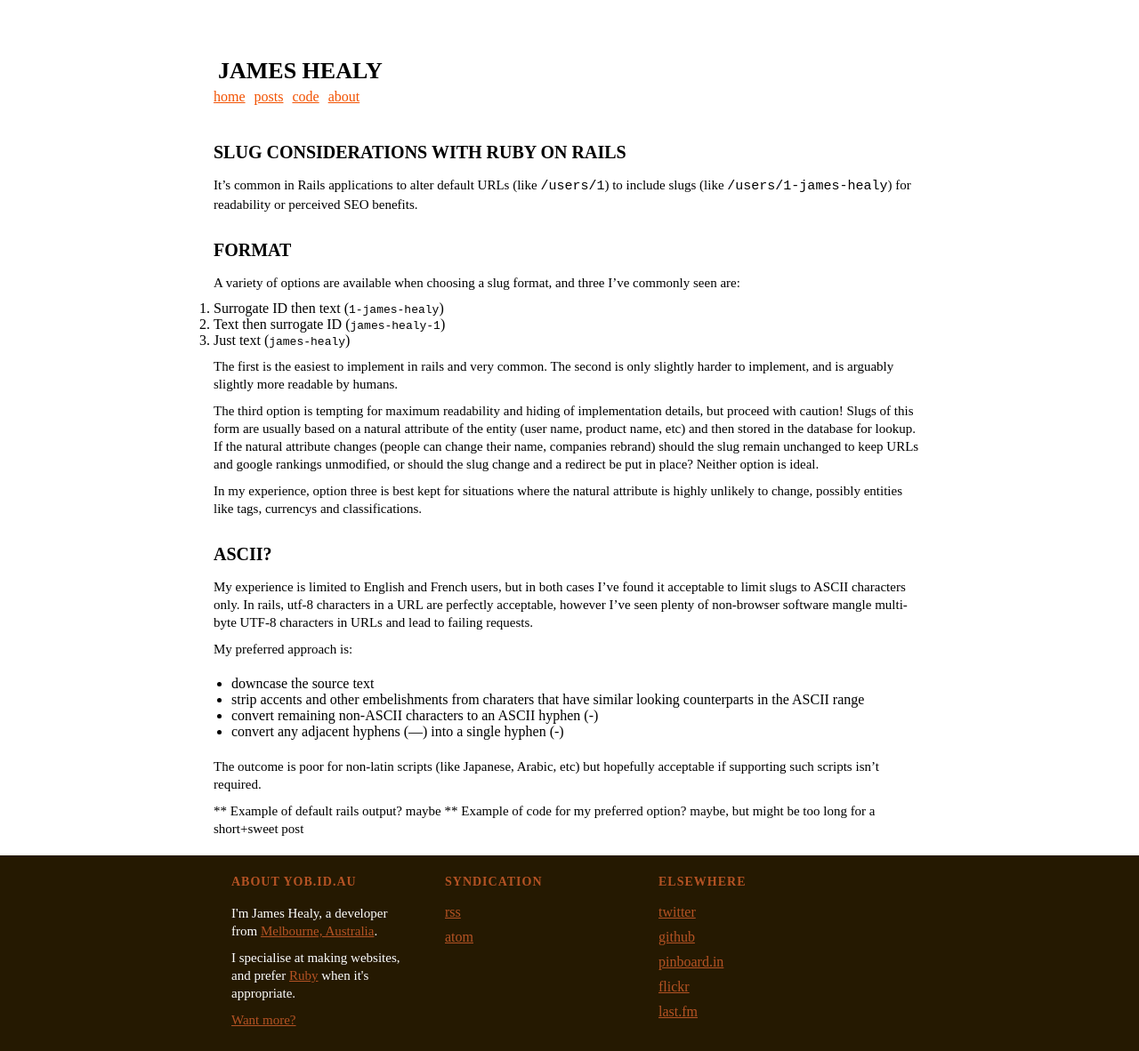
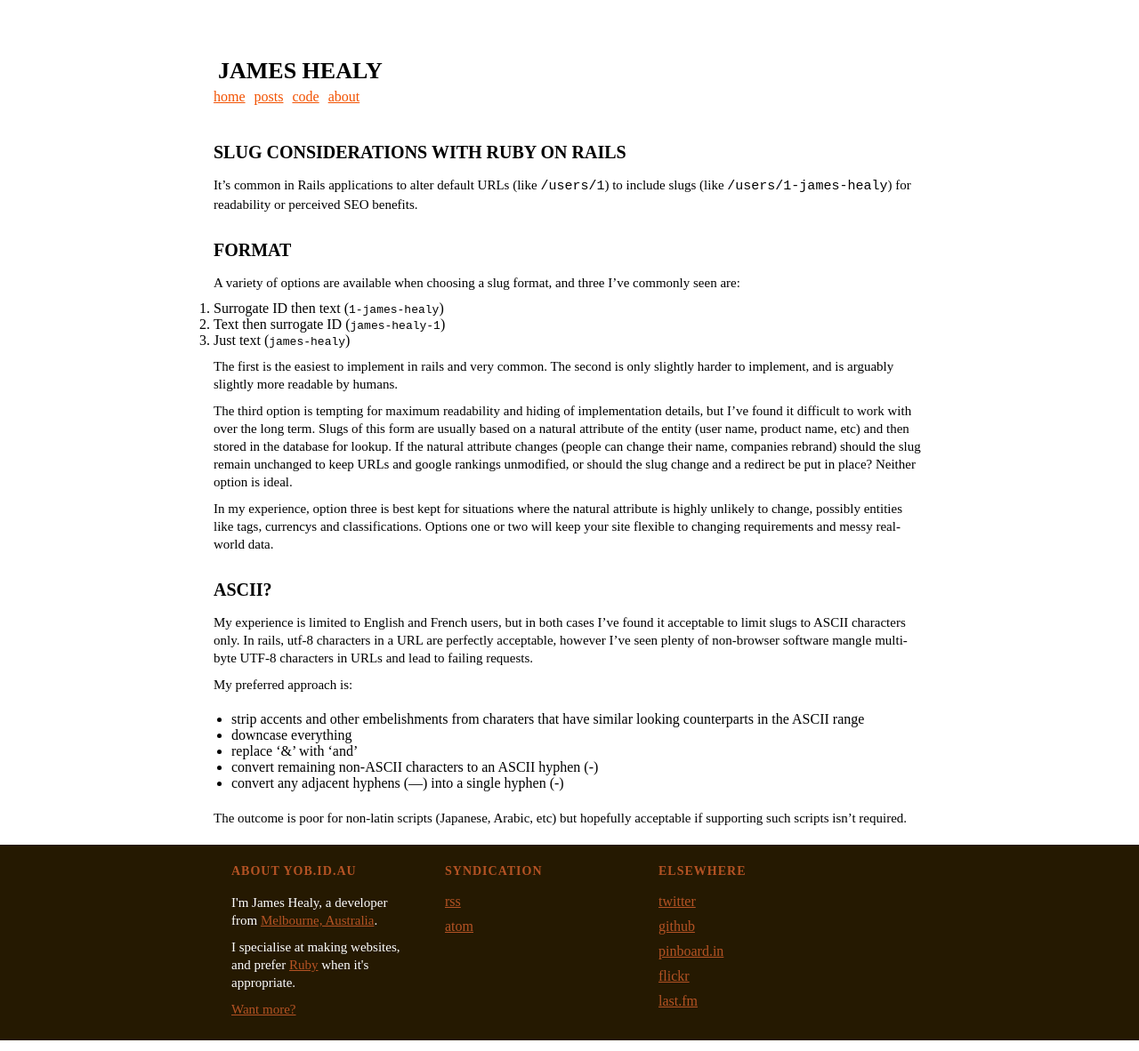
Before and after one commit to yob/yob.github.com, a Jekyll site: the page built from _posts/2016-02-14-slug-considerations.markdown, in a window 1280 px wide. Shown: the whole page at 89% size. Built offline with Jekyll 4.4.1, drawn with Linux system fonts in a browser that asks for light colours.

Commit message:
edit slugs draft

```diff
--- a/_posts/2016-02-14-slug-considerations.markdown
+++ b/_posts/2016-02-14-slug-considerations.markdown
@@ -21,16 +21,18 @@ only slightly harder to implement, and is arguably slightly more readable by
 humans.
 
 The third option is tempting for maximum readability and hiding of
-implementation details, but proceed with caution! Slugs of this form are usually
-based on a natural attribute of the entity (user name, product name, etc) and then
-stored in the database for lookup. If the natural attribute changes (people can
-change their name, companies rebrand) should the slug remain unchanged to keep
-URLs and google rankings unmodified, or should the slug change and a redirect
-be put in place? Neither option is ideal.
+implementation details, but I've found it difficult to work with over the long
+term. Slugs of this form are usually based on a natural attribute of the entity
+(user name, product name, etc) and then stored in the database for lookup. If
+the natural attribute changes (people can change their name, companies rebrand)
+should the slug remain unchanged to keep URLs and google rankings unmodified,
+or should the slug change and a redirect be put in place? Neither option is
+ideal.
 
 In my experience, option three is best kept for situations where the natural
 attribute is highly unlikely to change, possibly entities like tags, currencys
-and classifications.
+and classifications. Options one or two will keep your site flexible to changing
+requirements and messy real-world data.
 
 ## ASCII?
 
@@ -41,14 +43,11 @@ mangle multi-byte UTF-8 characters in URLs and lead to failing requests.
 
 My preferred approach is:
 
-* downcase the source text
-* strip accents and other embelishments from charaters that have similar looking counterparts in the
-ASCII range
+* strip accents and other embelishments from charaters that have similar looking counterparts in the ASCII range
+* downcase everything
+* replace '&' with 'and'
 * convert remaining non-ASCII characters to an ASCII hyphen (-)
 * convert any adjacent hyphens (---) into a single hyphen (-)
 
-The outcome is poor for non-latin scripts (like Japanese, Arabic, etc) but
-hopefully acceptable if supporting such scripts isn't required.
-
-** Example of default rails output? maybe
-** Example of code for my preferred option? maybe, but might be too long for a short+sweet post
+The outcome is poor for non-latin scripts (Japanese, Arabic, etc) but hopefully
+acceptable if supporting such scripts isn't required.
```
